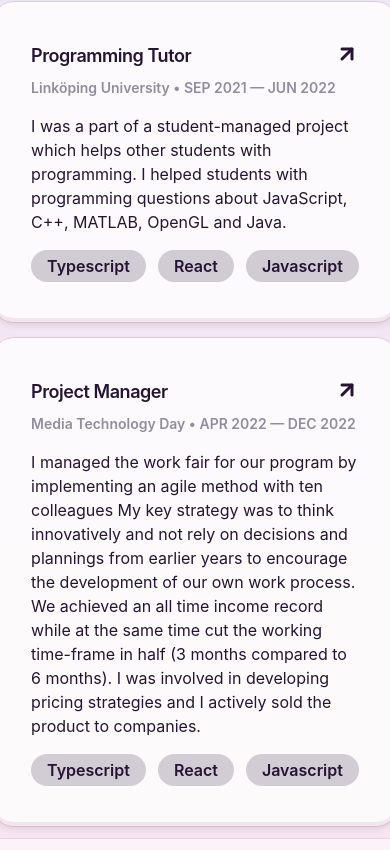
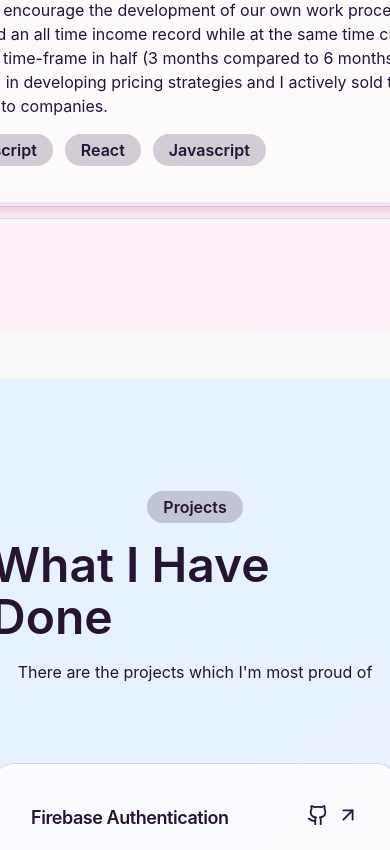
Before and after one commit to filipbagen/portfolio, a React (Vite) app: page / in a window 390 px wide. Shown: the part 3375-4225 px from the top of the page. Built offline with nearby package versions, Linux system fonts and the light colour scheme.

Commit message:
Add Projects section

```diff
--- a/src/App.tsx
+++ b/src/App.tsx
@@ -1,14 +1,16 @@
 import Hero from './components/Hero';
 import AboutMe from './components/AboutMe';
 import Experience from './components/Experience';
+import Projects from './components/Projects';
 
 function App() {
   return (
-    <main className="flex flex-col items-center gap-24 p-5 mx-auto max-w-[1440px]">
+    <main className="flex flex-col items-center gap-12 p-5 mx-auto max-w-[1440px]">
       <Hero />
-      <div className="flex flex-col gap-24 items-center max-w-6xl">
+      <div className="flex flex-col gap-12 items-center max-w-6xl">
         <AboutMe />
         <Experience />
+        <Projects />
       </div>
     </main>
   );
--- /dev/null
+++ b/src/components/Projects.tsx
@@ -0,0 +1,102 @@
+import React from 'react';
+import Header from './ui/Header';
+import Badge from './ui/Badge';
+import { Github, ArrowUpRight } from 'lucide-react';
+import { Card, CardContent, CardTitle } from './ui/Card';
+
+interface ProjectCardProps {
+  title: string;
+  description: string;
+  skills: string[];
+  githubLink?: string;
+  externalLink?: string;
+  imgSrc: string;
+  imgAlt: string;
+  reverse?: boolean;
+}
+
+const ProjectCard: React.FC<ProjectCardProps> = ({
+  title,
+  description,
+  skills,
+  githubLink,
+  externalLink,
+  imgSrc,
+  imgAlt,
+  reverse = false,
+}) => {
+  return (
+    <div className={`flex flex-col ${reverse ? 'lg:flex-row-reverse' : 'lg:flex-row'} gap-8 items-center`}>
+      <Card>
+        <div className="flex flex-row justify-between w-full">
+          <CardTitle>{title}</CardTitle>
+          <div className="flex gap-2">
+            {githubLink && (
+              <a href={githubLink} target="_blank" rel="noopener noreferrer">
+                <Github size={22} />
+              </a>
+            )}
+            {externalLink && (
+              <a href={externalLink} target="_blank" rel="noopener noreferrer">
+                <ArrowUpRight size={22} />
+              </a>
+            )}
+          </div>
+        </div>
+
+        <CardContent>{description}</CardContent>
+
+        <div className="flex gap-3">
+          {skills.map((skill, index) => (
+            <Badge key={index} name={skill} />
+          ))}
+        </div>
+      </Card>
+
+      <img src={imgSrc} alt={imgAlt} className="w-96 object-contain" />
+    </div>
+  );
+};
+
+export default function Projects() {
+  return (
+    <div className="flex p-28 flex-col self-stretch rounded-[56px] bg-custom-gradient-projects w-full">
+      <Header
+        badge="Projects"
+        title="What I Have Done"
+        paragraph="There are the projects which I'm most proud of"
+      />
+
+      <div className="flex flex-col gap-24">
+        <ProjectCard
+          title="Firebase Authentication"
+          description="I developed a custom Firebase Authentication solution for a company-school fair platform, enabling companies to create an account, book their booth with various accessories, sign contracts and providing admins with features like revenue tracking, display of all participating companies and invoice generation."
+          skills={['Typescript', 'React', 'Javascript']}
+          githubLink="https://github.com/your-repo"
+          externalLink="https://your-project-link.com"
+          imgSrc="src/assets/image.png"
+          imgAlt="Firebase Authentication Project"
+        />
+        <ProjectCard
+          title="Firebase Authentication"
+          description="I developed a custom Firebase Authentication solution for a company-school fair platform, enabling companies to create an account, book their booth with various accessories, sign contracts and providing admins with features like revenue tracking, display of all participating companies and invoice generation."
+          skills={['Typescript', 'React', 'Javascript']}
+          githubLink="https://github.com/your-repo"
+          externalLink="https://your-project-link.com"
+          imgSrc="src/assets/image.png"
+          imgAlt="Firebase Authentication Project"
+          reverse
+        />
+        <ProjectCard
+          title="Firebase Authentication"
+          description="I developed a custom Firebase Authentication solution for a company-school fair platform, enabling companies to create an account, book their booth with various accessories, sign contracts and providing admins with features like revenue tracking, display of all participating companies and invoice generation."
+          skills={['Typescript', 'React', 'Javascript']}
+          githubLink="https://github.com/your-repo"
+          externalLink="https://your-project-link.com"
+          imgSrc="src/assets/image.png"
+          imgAlt="Firebase Authentication Project"
+        />
+      </div>
+    </div>
+  );
+}
--- a/src/components/ui/Header.tsx
+++ b/src/components/ui/Header.tsx
@@ -6,11 +6,12 @@ interface HeaderProps {
   paragraph?: string;
 }
 
-export default function Header({ badge, title }: HeaderProps) {
+export default function Header({ badge, title, paragraph }: HeaderProps) {
   return (
     <div className="flex flex-col items-center gap-4 w-full mb-20">
       <Badge name={badge} />
       <h1>{title}</h1>
+      <p>{paragraph}</p>
     </div>
   );
 }
--- a/tailwind.config.js
+++ b/tailwind.config.js
@@ -8,6 +8,8 @@ export default {
           'linear-gradient(180deg, #EDF2FF 0%, rgba(208, 224, 255, 0.60) 45%, rgba(255, 238, 249, 0.30) 90.5%)',
         'custom-gradient-experience':
           'linear-gradient(180deg, #EEF4FF 0%, rgba(255, 237, 248, 0.65) 100%)',
+        'custom-gradient-projects':
+          'linear-gradient(147deg, #E8F1FF 19.73%, rgba(255, 245, 235, 0.80) 50%, rgba(255, 224, 224, 0.27) 80.27%)',
       },
       boxShadow: {
         custom:
```
Also changed, not shown: src/assets/image.png (added).
